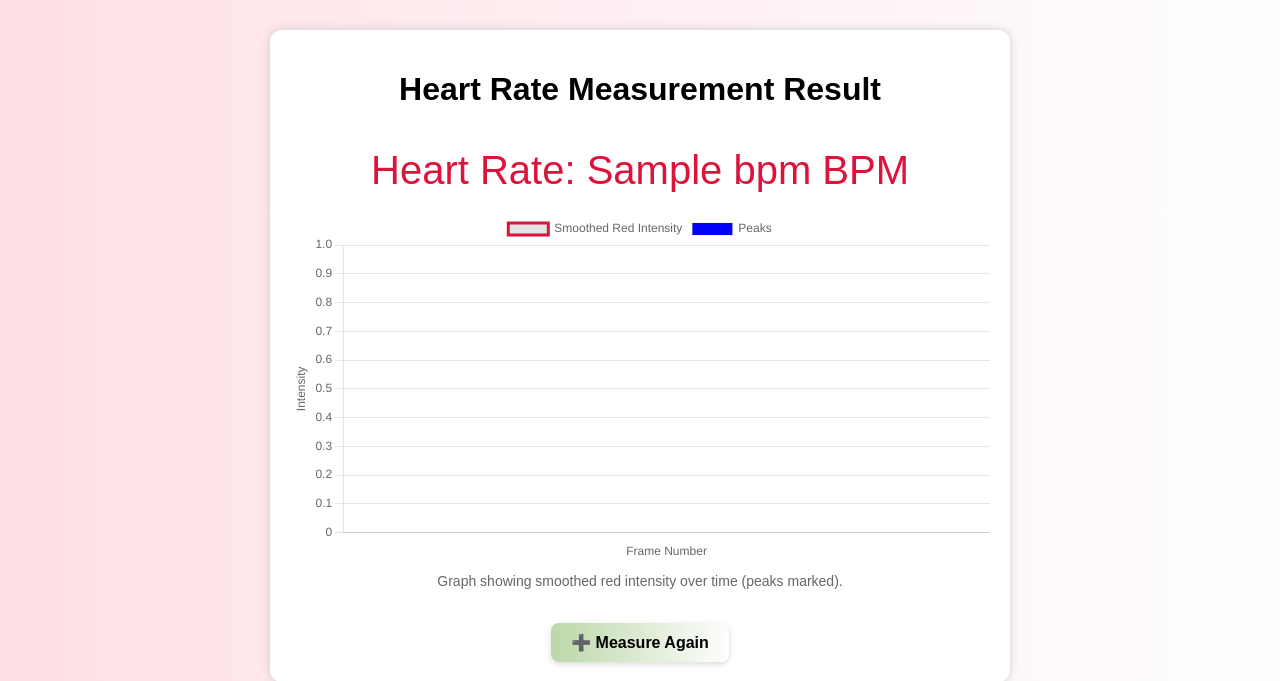
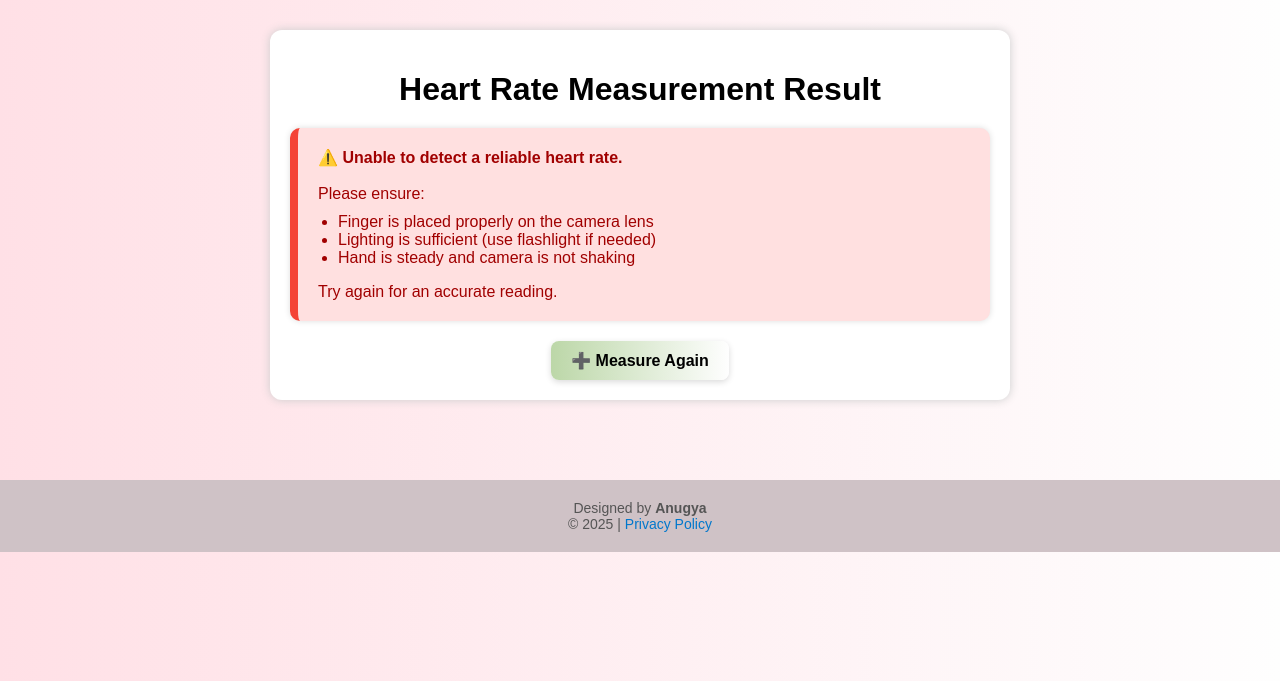
Before and after one commit to anugya22/Heart_rate_monitor, a Flask app: template templates/result.html in a window 1280 px wide. Shown: the part 45-726 px from the top of the page. Run offline with Flask 3, Linux system fonts and the light colour scheme; the template is opened without the code that fills it: most values are stand-ins (such as "Sample title", 1, 10 or a date in 2020).

Commit message:
Update result.html

```diff
--- a/templates/result.html
+++ b/templates/result.html
@@ -63,6 +63,23 @@
       margin-top: 10px;
     }
 
+    .error-box {
+      background: #ffe0e0;
+      border-left: 8px solid #f44336;
+      padding: 20px;
+      border-radius: 10px;
+      box-shadow: 0 0 6px #ddd;
+      font-size: 16px;
+      color: #a10000;
+      margin-top: 20px;
+      text-align: left;
+    }
+
+    .error-box ul {
+      margin-top: 10px;
+      padding-left: 20px;
+    }
+
     /* Bottom-left theory link */
     .theory-link {
       position: fixed;
@@ -113,6 +130,8 @@
 
   <div class="container">
     <h1>Heart Rate Measurement Result</h1>
+
+    {% if bpm is defined and 40 <= bpm <= 200 %}
       <p id="bpm">Heart Rate: {{ bpm }} BPM</p>
 
       <!-- Google AdSense Result Page Ad -->
@@ -129,6 +148,20 @@
       <canvas id="intensityChart"></canvas>
       <p class="note">Graph showing smoothed red intensity over time (peaks marked).</p>
 
+    {% else %}
+      <div class="error-box">
+        ⚠️ <strong>Unable to detect a reliable heart rate.</strong>
+        <br><br>
+        Please ensure:
+        <ul>
+          <li>Finger is placed properly on the camera lens</li>
+          <li>Lighting is sufficient (use flashlight if needed)</li>
+          <li>Hand is steady and camera is not shaking</li>
+        </ul>
+        Try again for an accurate reading.
+      </div>
+    {% endif %}
+
     <!-- New styled Measure Again button -->
     <a href="/measure" class="measure-btn">➕ Measure Again</a>
   </div>
@@ -137,6 +170,7 @@
     Want to know how it works? 📖
   </a>
 
+  {% if bpm is defined and 40 <= bpm <= 200 %}
   <script>
     const smoothedData = JSON.parse('{{ smoothed | tojson | safe }}');
     const peaksData = JSON.parse('{{ peaks | tojson | safe }}');
@@ -178,6 +212,7 @@
       }
     });
   </script>
+  {% endif %}
 
   <!-- Footer -->
   <footer style="background:#cfc2c6; padding: 20px 10px; text-align:center; font-size:14px; color:#555; margin-top:40px;">
@@ -188,7 +223,6 @@
   <script>
     const isPrivacyPage = window.location.pathname === "/privacy";
 
-    // Show popup if consent not accepted and not on privacy page
     if (!localStorage.getItem("privacyAccepted") && !isPrivacyPage) {
       const popup = document.createElement("div");
       popup.id = "consent-popup";
@@ -205,6 +239,5 @@
       };
     }
   </script>
-
 </body>
 </html>
```
Lines whose indentation alone changed are shown as unchanged.
